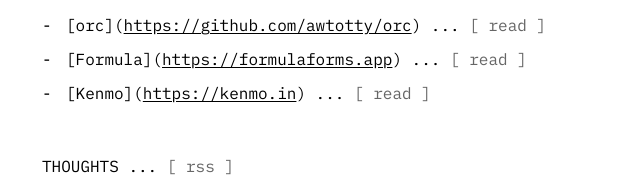
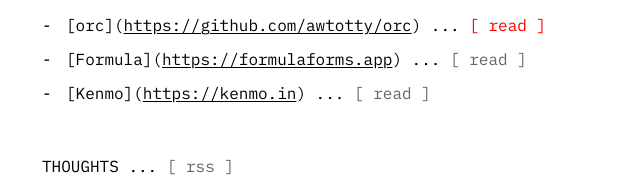
Before and after one commit to awtotty/website, an Astro site: page / in a window 1280 px wide. In both pictures the pointer is over the link 687 px from the left and 258 px from the top of the page. Shown: the part 233-418 px from the top of the page, 180-820 px from the left. Built offline with nearby package versions, Linux system fonts and the light colour scheme; Astro itself is replaced by a stand-in of ours.

Commit message:
fix: button hover color

```diff
--- a/src/styles/global.css
+++ b/src/styles/global.css
@@ -85,6 +85,11 @@ a:hover {
 a.button {
   text-decoration: none;
   color: var(--muted);
+}
+
+a.button:hover {
+  text-decoration: none;
+  color: var(--accent);
 }
 
 a.button::before {
```
